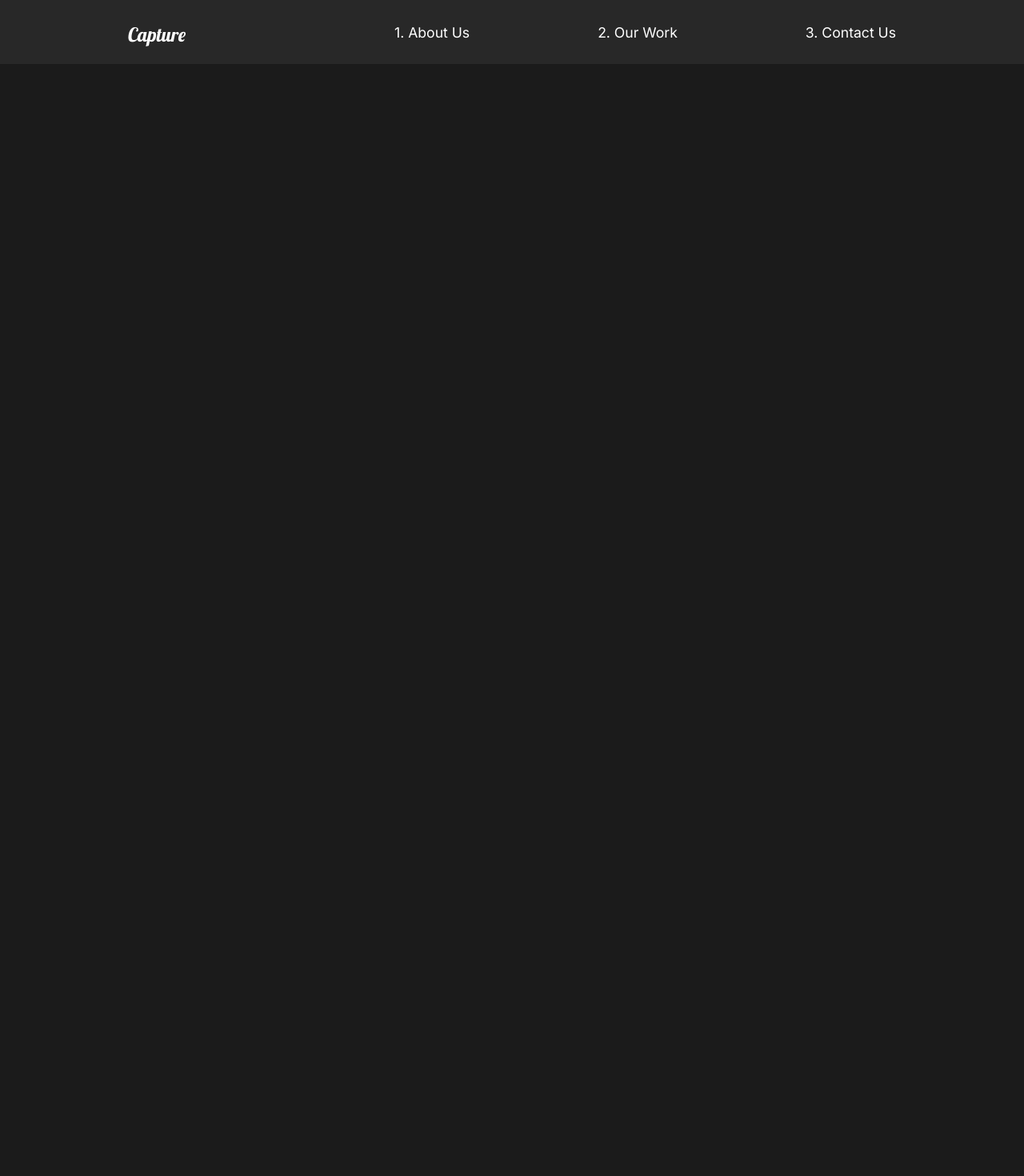
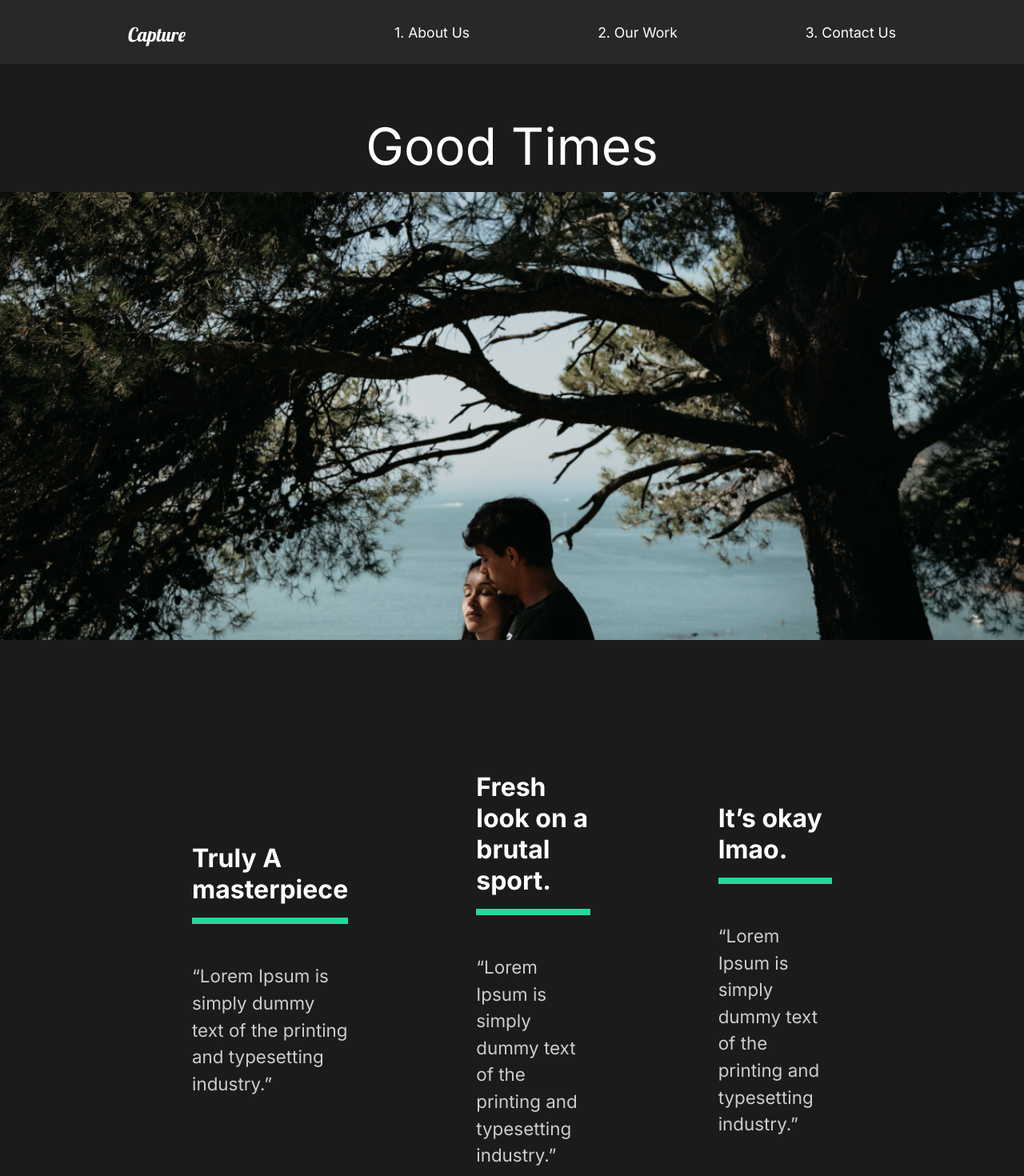
Before and after one commit to teddidev/portfolio_capture_reactProject, a React (Create React App) app: page /work/good-times in a window 1280 px wide. Shown: the top 1470 px of the page at 80% size. Before the commit the page ends 800 px from the top, so only its background shows below. Built offline with nearby package versions, Linux system fonts and the light colour scheme.

Commit message:
11. movie details

```diff
--- a/src/App.jsx
+++ b/src/App.jsx
@@ -5,6 +5,7 @@
 import OurWork from "./pages/OurWork";
 import GlobalStyle from "./components/GlobalStyle";
 import Nav from "./components/Nav";
+import MovieDetail from "./pages/MovieDetail";
 //router
 //switch component 는 match 하는 path 중에서 첫번째것만 return 하고 멈추게 함 >> routers wrap 하는 것으로 update 됨
 import { Routes, Route } from "react-router-dom";
@@ -17,6 +18,7 @@
       <Routes>
         <Route path="/" exact element={<AboutUs />} />
         <Route path="/work" exact element={<OurWork />} />
+        <Route path="/work/:id" exact element={<MovieDetail />} />
         <Route path="/contact" exact element={<ContactUs />} />
       </Routes>
     </div>
--- /dev/null
+++ b/src/movieState.jsx
@@ -0,0 +1,81 @@
+//Import Images
+import athlete from "./img/athlete-small.png";
+import goodtimes from "./img/goodtimes-small.png";
+import theracer from "./img/theracer-small.png";
+import athlete2 from "./img/athlete2.png";
+import goodtimes2 from "./img/good-times2.jpg";
+import theracer2 from "./img/the-racer2.jpg";
+
+export const MovieState = () => {
+  return [
+    {
+      title: "The Athlete",
+      mainImg: athlete,
+      secondaryImg: athlete2,
+      url: "/work/the-athlete",
+      awards: [
+        {
+          title: "Truly A masterpiece",
+          description:
+            "“Lorem Ipsum is simply dummy text of the printing and typesetting industry.”",
+        },
+        {
+          title: "Fresh look on a brutal sport.",
+          description:
+            "“Lorem Ipsum is simply dummy text of the printing and typesetting industry.”",
+        },
+        {
+          title: "It’s okay lmao.",
+          description:
+            "“Lorem Ipsum is simply dummy text of the printing and typesetting industry.”",
+        },
+      ],
+    },
+    {
+      title: "Good Times",
+      mainImg: goodtimes,
+      url: "/work/good-times",
+      secondaryImg: goodtimes2,
+      awards: [
+        {
+          title: "Truly A masterpiece",
+          description:
+            "“Lorem Ipsum is simply dummy text of the printing and typesetting industry.”",
+        },
+        {
+          title: "Fresh look on a brutal sport.",
+          description:
+            "“Lorem Ipsum is simply dummy text of the printing and typesetting industry.”",
+        },
+        {
+          title: "It’s okay lmao.",
+          description:
+            "“Lorem Ipsum is simply dummy text of the printing and typesetting industry.”",
+        },
+      ],
+    },
+    {
+      title: "The Racer",
+      mainImg: theracer,
+      url: "/work/the-racer",
+      secondaryImg: theracer2,
+      awards: [
+        {
+          title: "Truly A masterpiece",
+          description:
+            "“Lorem Ipsum is simply dummy text of the printing and typesetting industry.”",
+        },
+        {
+          title: "Fresh look on a brutal sport.",
+          description:
+            "“Lorem Ipsum is simply dummy text of the printing and typesetting industry.”",
+        },
+        {
+          title: "It’s okay lmao.",
+          description:
+            "“Lorem Ipsum is simply dummy text of the printing and typesetting industry.”",
+        },
+      ],
+    },
+  ];
+};
--- /dev/null
+++ b/src/pages/MovieDetail.jsx
@@ -0,0 +1,108 @@
+import React, { useState, useEffect } from "react";
+import styled from "styled-components";
+import { useLocation } from "react-router-dom";
+import { MovieState } from "../movieState";
+
+const MovieDetail = () => {
+  const location = useLocation();
+  const url = location.pathname;
+  const [movies, setMovies] = useState(MovieState);
+  const [movie, setMovie] = useState(null);
+
+  //useEffect : movies 또는 url 이 change 할때마다 execute
+  useEffect(() => {
+    //movieState 의 url 과 user 가 click 해서 바뀌는 url 이 같으면 movie 에 currentMovie 로 set state > filter 는 array 를  return 하는것에 주의. > 조건에 맞는 하나의 moive 를 set 하지만 array type 으로 return 한다.
+    const currentMovie = movies.filter((MovieState) => MovieState.url === url);
+    setMovie(currentMovie[0]);
+  }, [movies, url]);
+
+  return (
+    <>
+      {/* movie 가 있으면 ()의 component 를 render */}
+      {movie && (
+        <Details>
+          <HeadLine>
+            <h2>{movie.title}</h2>
+            <img src={movie.mainImg} alt="movie" />
+          </HeadLine>
+          <Awards>
+            {movie.awards.map((award) => (
+              <Award
+                title={award.title}
+                description={award.description}
+                key={award.title}
+              />
+            ))}
+          </Awards>
+          <ImageDisplay>
+            <img src={movie.secondaryImg} alt="movie" />
+          </ImageDisplay>
+        </Details>
+      )}
+    </>
+  );
+};
+
+const Details = styled.div`
+  color: white;
+`;
+const HeadLine = styled.div`
+  min-height: 90vh;
+  padding-top: 20vh;
+  position: relative;
+  h2 {
+    position: absolute;
+    top: 10%;
+    left: 50%;
+    transform: translate(-50%, -10%);
+  }
+  img {
+    width: 100%;
+    height: 70vh;
+    object-fit: cover;
+  }
+`;
+
+const Awards = styled.div`
+  min-height: 80vh;
+  display: flex;
+  margin: 5rem 10rem;
+  align-items: center;
+  justify-content: space-around;
+`;
+const AwardStyle = styled.div`
+  padding: 5rem;
+  h3 {
+    font-size: 2rem;
+  }
+  .line {
+    width: 100%;
+    background: #23d997;
+    height: 0.5rem;
+    margin: 1rem 0rem;
+  }
+  p {
+    padding: 2rem 0rem;
+  }
+`;
+const ImageDisplay = styled.div`
+  min-height: 50vh;
+  img {
+    width: 100%;
+    height: 100vh;
+    object-fit: cover;
+  }
+`;
+
+//Award component
+const Award = ({ title, description }) => {
+  return (
+    <AwardStyle>
+      <h3>{title}</h3>
+      <div className="line"></div>
+      <p>{description}</p>
+    </AwardStyle>
+  );
+};
+
+export default MovieDetail;
--- a/src/pages/OurWork.jsx
+++ b/src/pages/OurWork.jsx
@@ -12,21 +12,21 @@
       <Movie>
         <h2>The Athlete</h2>
         <div className="line"></div>
-        <Link>
+        <Link to="/work/the-athlete">
           <img src={athlete} alt="athlete" />
         </Link>
       </Movie>
       <Movie>
         <h2>The Racer</h2>
         <div className="line"></div>
-        <Link>
+        <Link to="/work/the-racer">
           <img src={theracer} alt="theracer" />
         </Link>
       </Movie>
       <Movie>
         <h2>Good Times</h2>
         <div className="line"></div>
-        <Link>
+        <Link to="/work/good-times">
           <img src={goodtimes} alt="goodtimes" />
         </Link>
       </Movie>
```
